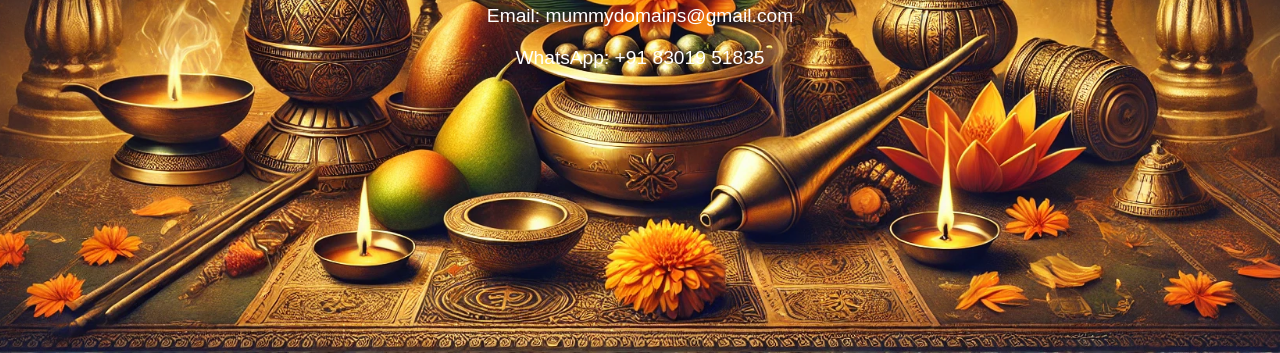
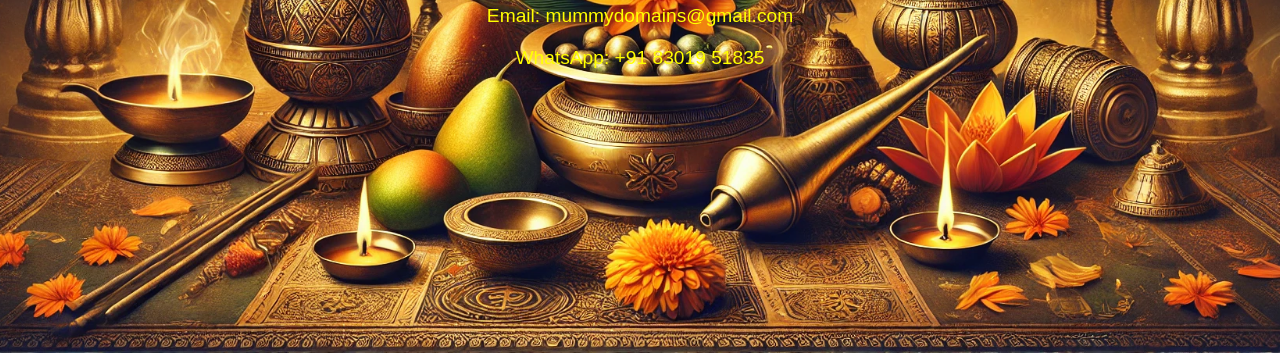
Before and after one commit to dxbmanoj/mypoojahub, a plain HTML site: page index.html in a window 1280 px wide. Shown: the part 447-800 px from the top of the page. Drawn offline with Linux system fonts and the light colour scheme.

Commit message:
Update index.html

```diff
--- a/index.html
+++ b/index.html
@@ -14,7 +14,7 @@
         body {
             font-family: Arial, sans-serif;
             text-align: center;
-            color: White;
+            color: Yellow;
             background: url('mypoojahub.jpg') no-repeat center center/cover;
             height: 100vh;
             display: flex;
```
